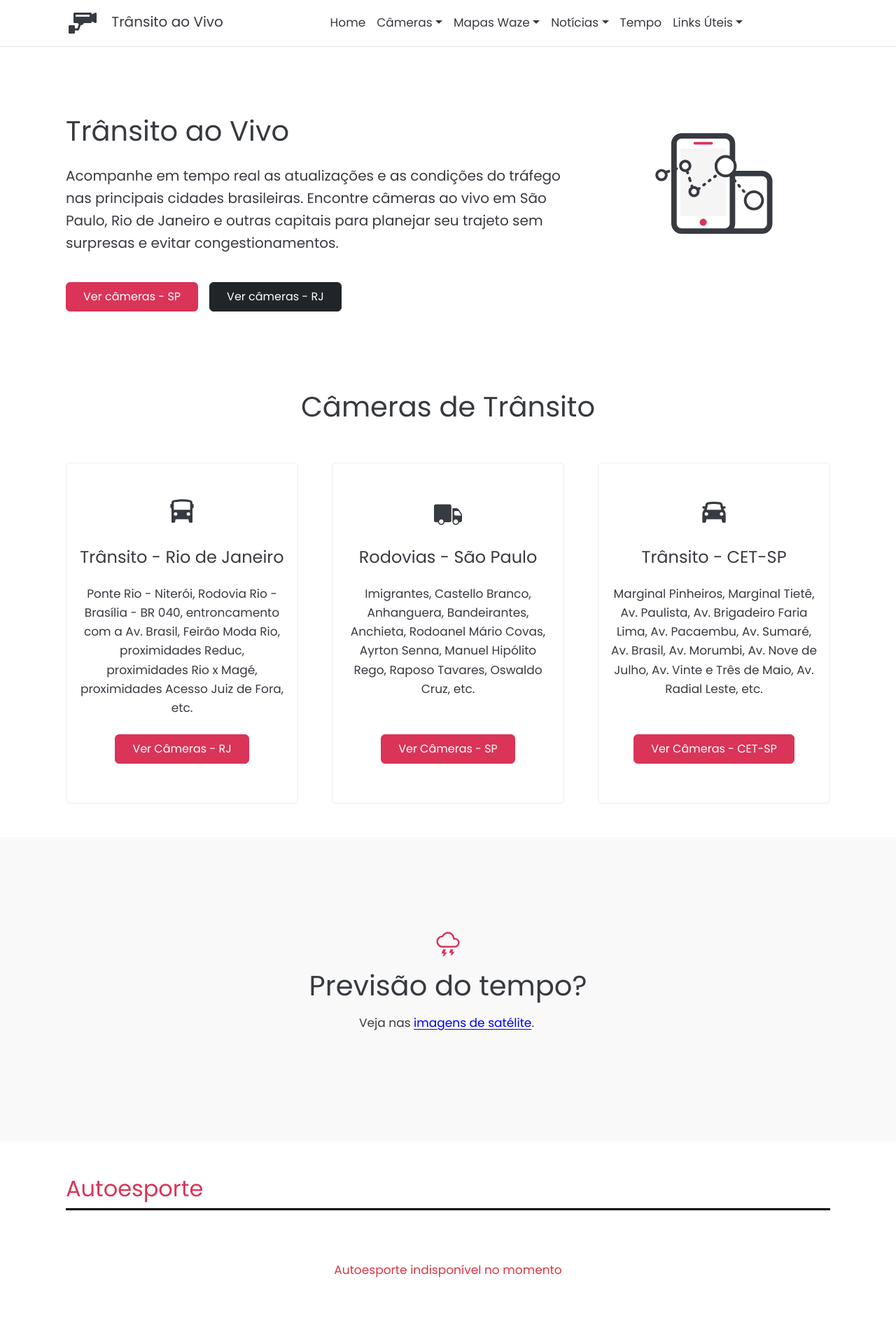
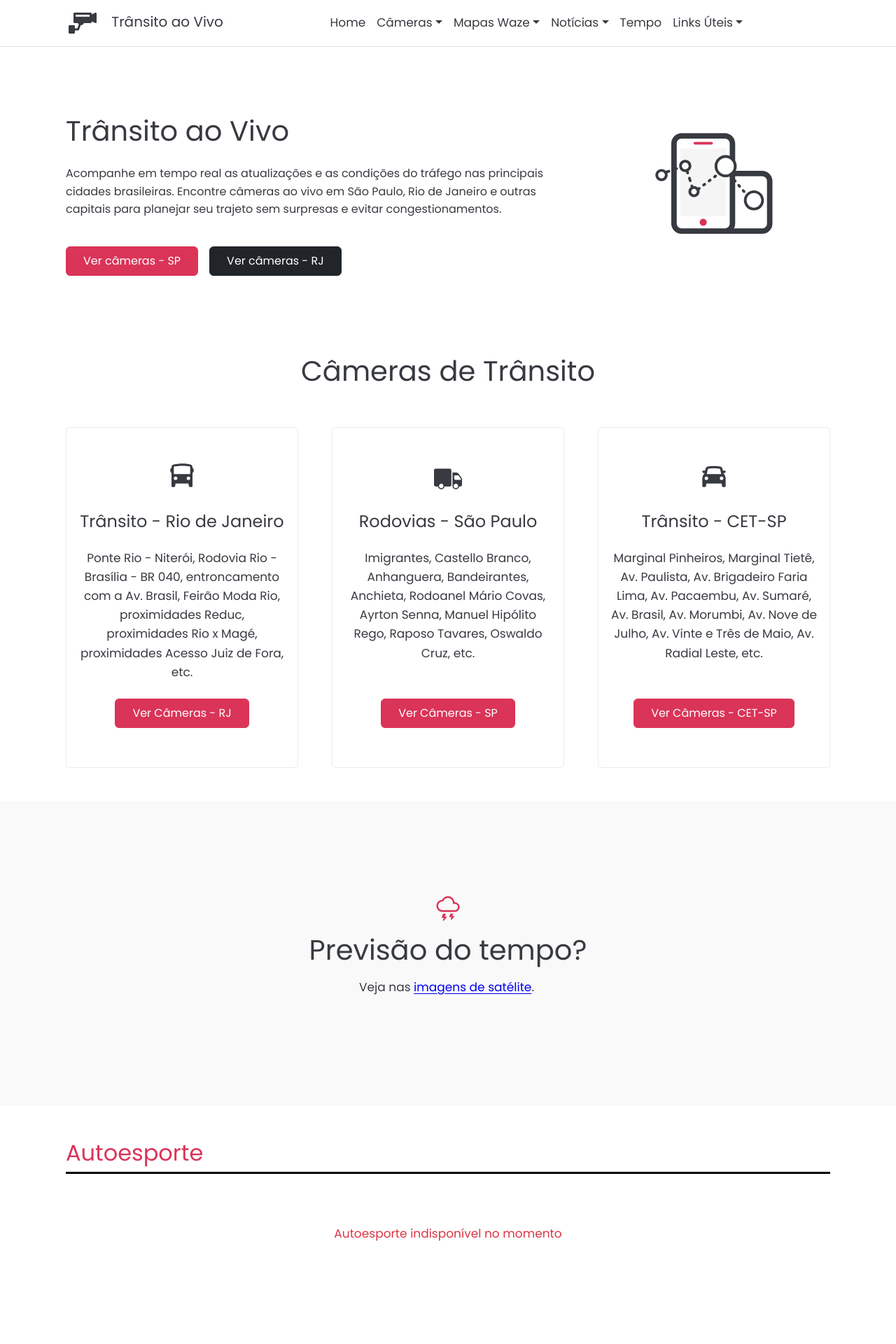
Before and after one commit to Sergio-Damm/transitoaovivo, a Jekyll site: the page built from index.html, in a window 1280 px wide. Shown: the top 1920 px of the page at 70% size. Built offline with Jekyll 4.4.1, drawn with Linux system fonts in a browser that asks for light colours; comment, search, counter and statistics services are not loaded.

Commit message:
change lead x fs-6

```diff
--- a/index.html
+++ b/index.html
@@ -10,7 +10,7 @@
         <div class="row">
             <div class="col-lg-8 mx-auto text-center text-md-start">
                 <h1 class="mb-4">Trânsito ao Vivo</h1>
-				<p class="lead mb-4">Acompanhe em tempo real as atualizações e as condições do tráfego nas principais cidades brasileiras. Encontre câmeras ao vivo em São Paulo, Rio de Janeiro e outras capitais para planejar seu trajeto sem surpresas e evitar congestionamentos.</p>
+				<p class="fs-6 mb-4">Acompanhe em tempo real as atualizações e as condições do tráfego nas principais cidades brasileiras. Encontre câmeras ao vivo em São Paulo, Rio de Janeiro e outras capitais para planejar seu trajeto sem surpresas e evitar congestionamentos.</p>
 					<div class="d-flex flex-wrap gap-3 justify-content-center justify-content-xl-start py-3">
 						<a href="/transito-cetsp-1/" class="btn btn-secondary px-4 py-2">Ver câmeras - SP</a>
 						<a href="/transito-rio-de-janeiro/" class="btn btn-dark px-4 py-2"> Ver câmeras - RJ</a>
```
